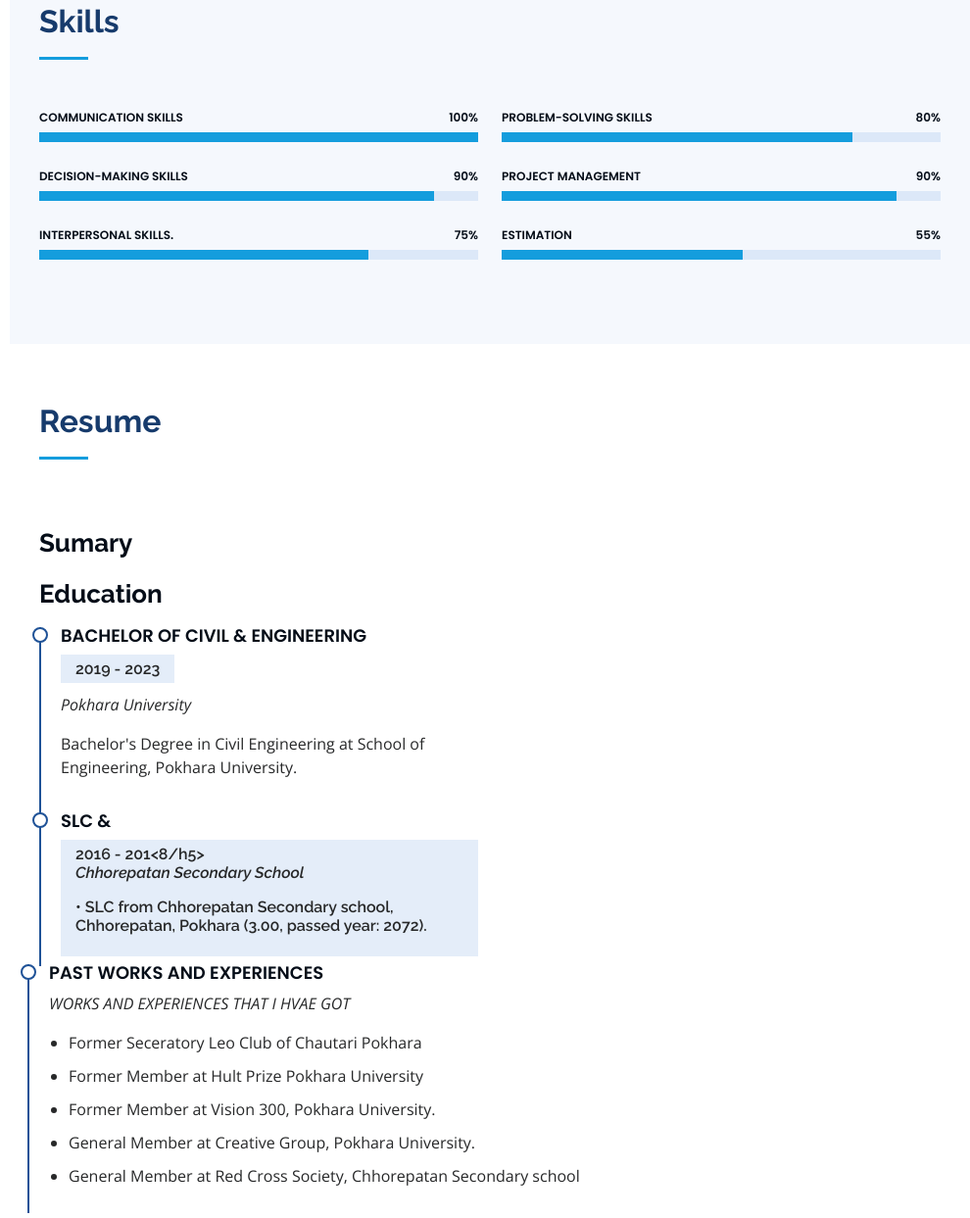
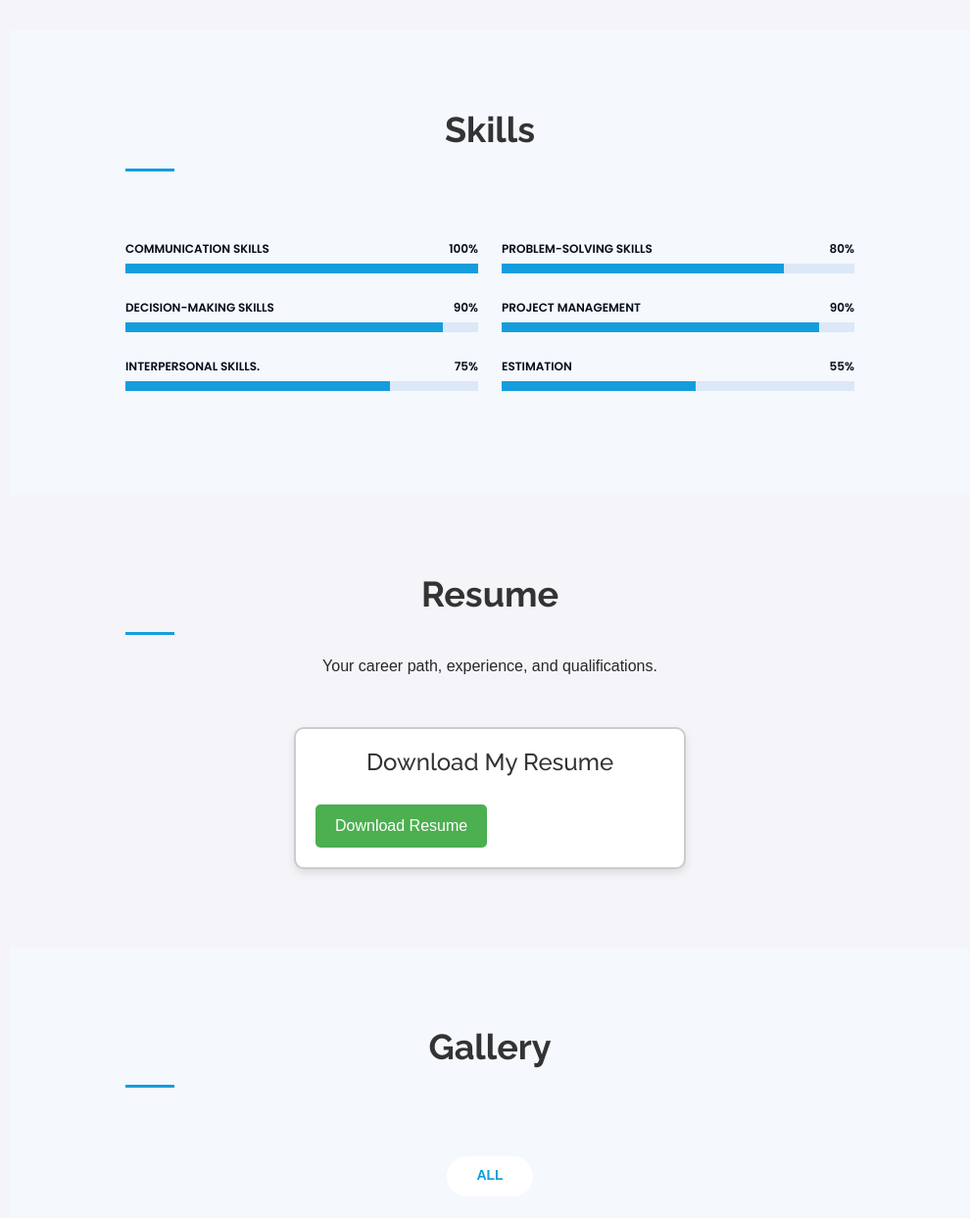
Before and after one commit to SahanshilPaudel/Sahanshilfinalportfolio, a plain HTML site: page index.html in a window 1280 px wide. Shown: the part 1557-2800 px from the top of the page at 98% size, without its empty margins (290-1280 px from the left). Drawn offline with nearby package versions, Linux system fonts and the light colour scheme.

Commit message:
Update index.html

```diff
--- a/index.html
+++ b/index.html
@@ -104,16 +104,16 @@
                 <ul>
                   <li><i class="bi bi-chevron-right"></i> <strong>Birthday:</strong> <span>11/16/1999</span></li>
                   <li><i class="bi bi-chevron-right"></i> <strong>Website:</strong> <span>www.sahanshilportfolio.com.np</span></li>
-                  <li><i class="bi bi-chevron-right"></i> <strong>Phone:</strong> <span>9866009982</span></li>
+                  <li><i class="bi bi-chevron-right"></i> <strong>Phone:</strong> <span>+977-9767647452</span></li>
                   <li><i class="bi bi-chevron-right"></i> <strong>City:</strong> <span>Syangja, Phedikhola-04 (Arukharka)</span></li>
                 </ul>
               </div>
               <div class="col-lg-6">
                 <ul>
                   <li><i class="bi bi-chevron-right"></i> <strong>Age:</strong> <span>25</span></li>
-                  <li><i class="bi bi-chevron-right"></i> <strong>Degree:</strong> <span>Bachelor IN Civil Engineering</span></li>
-                  <li><i class="bi bi-chevron-right"></i> <strong>PhEmailone:</strong> <span>paudelsahanshil@gmail.com</span></li>
-                  <li><i class="bi bi-chevron-right"></i> <strong>Freelance:</strong> <span>Available</span></li>
+                  <li><i class="bi bi-chevron-right"></i> <strong>Degree:</strong> <span>Bachelor In Civil Engineering</span></li>
+                  <li><i class="bi bi-chevron-right"></i> <strong>Email:</strong> <span>paudelsahanshil@gmail.com</span></li>
+<!--                   <li><i class="bi bi-chevron-right"></i> <strong>Freelance:</strong> <span>Available</span></li> -->
                 </ul>
               </div>
             </div>
@@ -190,17 +190,98 @@
         </div>
 
       </div>
-    </section><!-- End Skills Section -->
+    </section>
+    <!-- End Skills Section -->
 
-    <!-- ======= Resume Section ======= -->
+<!--     ======= Resume Section ======= -->
+    <!DOCTYPE html>
+<html lang="en">
+<head>
+    <meta charset="UTF-8">
+    <meta name="viewport" content="width=device-width, initial-scale=1.0">
+    <title>Resume Box</title>
+    <style>
+        body {
+            font-family: Arial, sans-serif;
+            margin: 0;
+            padding: 0;
+            background-color: #f4f4f9;
+        }
+        .container {
+            width: 80%;
+            margin: 0 auto;
+            padding: 20px;
+        }
+        .section-title {
+            text-align: center;
+            margin-bottom: 20px;
+        }
+        .section-title h2 {
+            font-size: 36px;
+            color: #333;
+        }
+        .resume-box {
+            width: 100%;
+            max-width: 400px;
+            margin: 0 auto;
+            padding: 20px;
+            border: 2px solid #ccc;
+            border-radius: 10px;
+            background-color: #fff;
+            box-shadow: 0 4px 8px rgba(0, 0, 0, 0.1);
+            transition: transform 0.3s ease-in-out;
+        }
+        .resume-box:hover {
+            transform: translateY(-5px);
+        }
+        .resume-box h3 {
+            font-size: 24px;
+            color: #333;
+            text-align: center;
+        }
+        .download-btn {
+            display: inline-block;
+            margin-top: 20px;
+            padding: 10px 20px;
+            background-color: #4CAF50;
+            color: #fff;
+            text-decoration: none;
+            border-radius: 5px;
+            text-align: center;
+            transition: background-color 0.3s ease;
+        }
+        .download-btn:hover {
+            background-color: #45a049;
+        }
+    </style>
+</head>
+<body>
+
     <section id="resume" class="resume">
-      <div class="container">
+        <div class="container">
 
-        <div class="section-title">
-          <h2>Resume</h2>
-          <p></p>
+            <div class="section-title">
+                <h2>Resume</h2>
+                <p>Your career path, experience, and qualifications.</p>
+            </div>
+
+            <div class="resume-box">
+                <h3>Download My Resume</h3>
+                <a href="your_resume.pdf" class="download-btn" download>Download Resume</a>
+            </div>
+
         </div>
+    </section>
 
+    <script>
+        // JavaScript code (optional) can be added here for further interactivity
+    </script>
+
+</body>
+</html>
+
+
+<!--
         <div class="row">
           <div class="col-lg-6" data-aos="fade-up">
             <h3 class="resume-title">Sumary</h3>
@@ -239,7 +320,7 @@
             <h3 class="resume-title">Professional Experience</h3>
             <div class="resume-item">
               <h4>. Former Seceratory Leo Club of Chautari Pokhara</h4>
-              <!-- <h5>2019 - Present</h5> -->
+              <!-- <h5>2019 - Present</h5>
               <p><em>Leo Club of Chautari Pokhara </em></p>
               <ul>
                 <li>Lead in the design, development, and implementation of the graphic, layout, and production communication materials</li>
@@ -251,11 +332,11 @@
             <div class="resume-item">
               <h4>ACHIEVEMENTS & AWARDS</h4>
               <!-- <h5>2017 - 2018</h5> -->
-              <!-- <p><em>Science Exhibition</em></p> -->
+              <!-- <p><em>Science Exhibition</em></p> -
               <ul>
                 <li>Winner, Science Exhibition, Chhorepatan Secondary School</li>
                 <li>Winner of numerous writing, oratory, poetry and quiz competitions. </li>
-                <!-- <li>Created 4+ design presentations and proposals a month for clients and account managers</li> -->
+                <!-- <li>Created 4+ design presentations and proposals a month for clients and account managers</li> --
               </ul>
             </div>
           </div>
```
